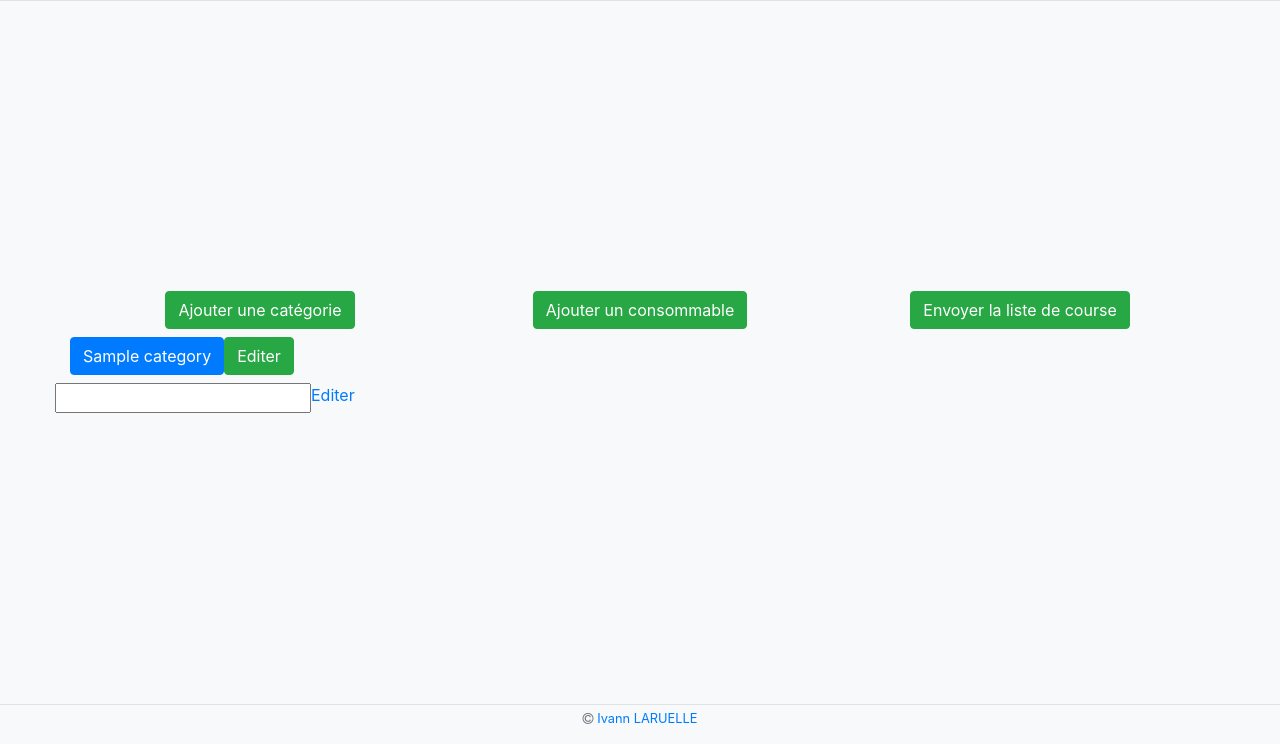
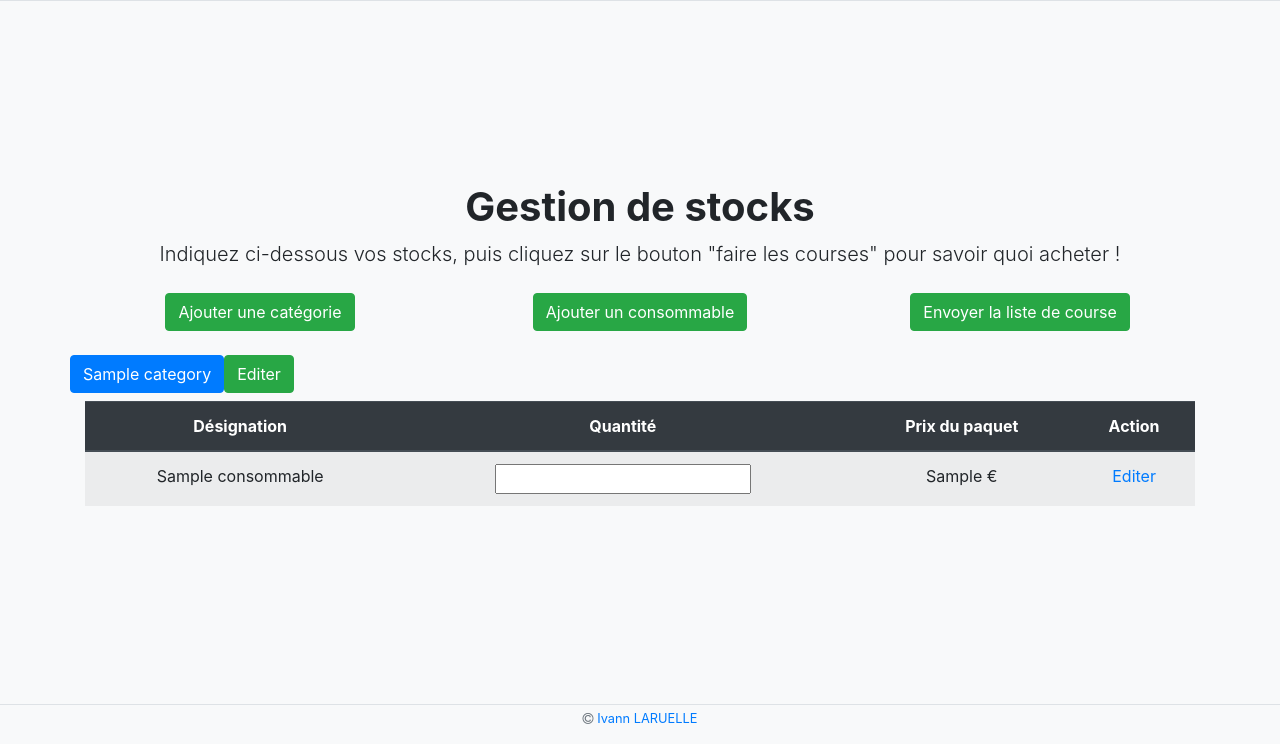
Before and after one commit to larueli/stock, a Symfony app: template templates/index.html.twig in a window 1280 px wide. Shown: the part 56-800 px from the top of the page. Run offline with Twig, Linux system fonts and the light colour scheme; the template is opened without the code that fills it: most values are stand-ins (such as "Sample title", 1, 10 or a date in 2020); some libraries are stand-ins or nearby versions.

Commit message:
major upgrade - first working version

```diff
--- a/templates/index.html.twig
+++ b/templates/index.html.twig
@@ -3,8 +3,16 @@
 {% block title %}Hello FrontController!{% endblock %}
 
 {% block content %}
-<div class="container my-auto">
-    <div class="row">
+    <div class="container my-auto">
+
+    <div class="col mx-auto">
+        <h1 class="cover-heading"><b>Gestion de stocks</b><br></h1>
+        <p class="lead">Indiquez ci-dessous vos stocks, puis cliquez sur le bouton "faire les courses" pour savoir quoi
+            acheter !</p>
+    </div>
+
+
+    <div class="row my-4">
         <div class="col">
             <a class="btn btn-success" href="{{ path('editCategorie') }}">Ajouter une catégorie</a>
         </div>
@@ -17,22 +25,36 @@
     </div>
     {% for categorie in categories %}
         <div class="row my-2">
-            <a class="btn btn-primary" data-toggle="collapse" href="#collapse{{ categorie.id }}" role="button" aria-expanded="false" aria-controls="#collapse{{ categorie.id }}">{{ categorie.nom }}</a><a class="btn btn-success" href="{{ path('editCategorie', {'id': categorie.id}) }}">Editer</a>
+            <a class="btn btn-primary" data-toggle="collapse" href="#collapse{{ categorie.id }}" role="button"
+               aria-expanded="false" aria-controls="#collapse{{ categorie.id }}">{{ categorie.nom }}</a><a
+                    class="btn btn-success" href="{{ path('editCategorie', {'id': categorie.id}) }}">Editer</a>
         </div>
-        <div class="row" id="collapse{{ categorie.id }}">
-            {% for consommable in categorie.consommables %}
-            <div class="row">
-                <input type='number' size='10' id='quantite{{ consommable.id }}' name='quantite{{ consommable.id }}' value='{{ consommable.quantite }}' /><a href="{{ path('editConsommable', {'id': consommable.id}) }}">Editer</a>
-            </div>
-                <script>
-                    $("#quantite{{ consommable.id }}").on("change paste keyup", function() {
-                        $.ajax({
-                            type: "GET",
-                            url: '{{ path('api_setQuantite', {'id': consommable.id } ) }}'+$(this).val(),
+        <tr class="row" id="collapse{{ categorie.id }}">
+            <table class="table table-striped table-hover">
+                <thead class="thead-dark">
+                <th scope="col">Désignation</th>
+                <th scope="col">Quantité</th>
+                <th scope="col">Prix du paquet</th>
+                <th scope="col">Action</th>
+                </thead>
+                <tbody class="">
+                {% for consommable in categorie.consommables %}
+                    <tr>
+                        <td>{{ consommable.nom }}</td>
+                        <td><input type='number' size='10' class="input-number" id='quantite{{ consommable.id }}'
+                                   name='quantite{{ consommable.id }}' value='{{ consommable.quantite }}'/></td>
+                        <td>{{ consommable.prixPaquet }} €</td>
+                        <td><a href="{{ path('editConsommable', {'id': consommable.id}) }}">Editer</a></td>
+                    </tr>
+                    <script>
+                        $("#quantite{{ consommable.id }}").on("change paste keyup", function () {
+                            var xhttp = new XMLHttpRequest();
+                            xhttp.open("GET", '{{ path('api_setQuantite', {'id': consommable.id, 'quantite': 0} ) }}' + document.getElementById("quantite{{ consommable.id }}").value, true);
+                            xhttp.send();
                         });
-                    });
-                </script>
-            {% endfor %}
+                    </script>
+                {% endfor %}
+            </table>
         </div>
     {% endfor %}
 </div>
```
Also changed, not shown: src/Controller/FrontController.php (+22 -8 lines), templates/courses.html.twig (+28 -2 lines), 3 other files.
